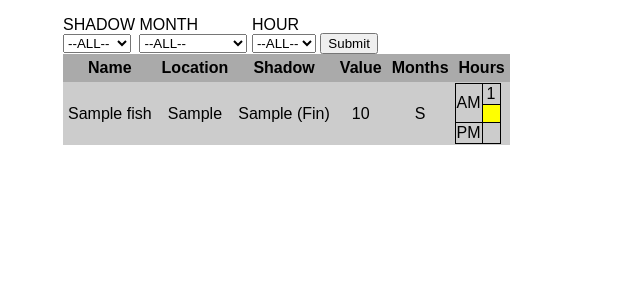
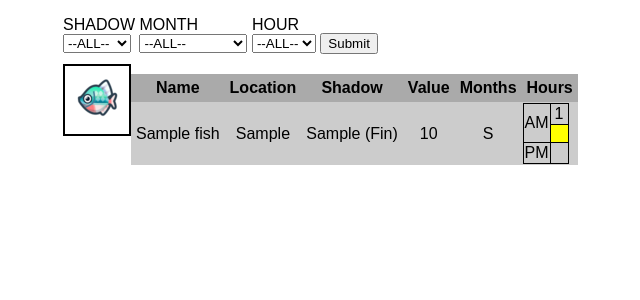
Before and after one commit to rmorriscpux/acnh, a Django app: page /fish/ in a window 1280 px wide. Shown: the part 42-342 px from the top of the page, without its empty margins (77-717 px from the left). Run offline with Django 3.2, Linux system fonts and the light colour scheme; tables that the repository leaves empty hold one stand-in row (values such as "Sample post"); some libraries are stand-ins or nearby versions.

Commit message:
Display graphics for each bug, fish, sea creature. Semi-transparent when filtered out.

```diff
--- a/acnh/settings.py
+++ b/acnh/settings.py
@@ -32,6 +32,7 @@ ALLOWED_HOSTS = []
 
 INSTALLED_APPS = [
     'collectables',
+    'mathfilters',
     'django.contrib.admin',
     'django.contrib.auth',
     'django.contrib.contenttypes',
--- a/collectables/static/css/style.css
+++ b/collectables/static/css/style.css
@@ -7,8 +7,21 @@ div#wrapper{
     width: 1000px;
     display: block;
 }
+div.flex-row{
+    margin-top: 10px;
+}
 div.selection-form-item{
     display: inline-block;
+}
+div#graphic_grid{
+    display: flex;
+}
+div#graphic_grid div.graphic-column{
+    display: inline;
+}
+div#graphic_grid div.graphic-box{
+    display: block;
+    border: 2px solid black;
 }
 ul#nav_menu{
     list-style-type: none;
@@ -61,3 +74,9 @@ table#active_time td.active-hour{
 table#active_time td.inactive-hour{
     background-color: transparent;
 }
+img.active-img{
+    opacity: 1;
+}
+img.inactive-img{
+    opacity: 0.3;
+}
--- a/collectables/templates/fish.html
+++ b/collectables/templates/fish.html
@@ -1,6 +1,7 @@
 <!DOCTYPE html>
 <html lang="en">
 {% load static %}
+{% load mathfilters %}
 <head>
     <meta charset="UTF-8">
     <meta http-equiv="X-UA-Compatible" content="IE=edge">
@@ -10,14 +11,14 @@
 </head>
 <body>
     <div id="wrapper">
-        <div id="header">
+        <div class="flex-row" id="header">
             <ul id="nav_menu">
                 <li><a href="/bugs/">Bugs</a></li>
                 <li><a href="/fish/">Fish</a></li>
                 <li><a href="/sea_creatures/">Sea Creatures</a></li>
             </ul>
         </div>
-        <div id="selection">
+        <div class="flex-row" id="selection">
             <form id="selection_filter" action="/fish/" method="POST">
                 {% csrf_token %}
                 <div class="selection-form-item">
@@ -49,7 +50,16 @@
                 </div>
             </form>
         </div>
-        <div id="list">
+        <div class="flex-row" id="graphic_grid">
+            {% for fish in all_fishes %}
+                {% if forloop.counter|mod:5 == 1 %}<div class="graphic-column" id="graphic_col_{{ forloop.counter|intdiv:5 }}">{% endif %}
+                    <div class="graphic-box" id="fish_{{ fish.id }}">
+                        <img alt="{{ fish.name }}" src="{% static 'img/fish/'|add:fish.img_name %}" class="{% if fish in fishes %}active-img{% else %}inactive-img{% endif %}">
+                    </div>
+                {% if forloop.counter|mod:5 == 0 %}</div>{% endif %}
+            {% endfor %}
+        </div>
+        <div class="flex-row" id="list">
             <table id="list_table">
                 <tr class="header">
                     <th>Name</th>
--- a/collectables/views.py
+++ b/collectables/views.py
@@ -38,6 +38,7 @@ def bugs(request):
         context['current_hour'] = ""
     context['months'] = Month.objects.all()
     context['hours'] = Hour.objects.all()
+    context['all_bugs'] = Bug.objects.all()
     return render(request, "bugs.html", context)
 
 def fish(request):
@@ -85,6 +86,7 @@ def fish(request):
     context['months'] = Month.objects.all()
     context['hours'] = Hour.objects.all()
     context['shadows'] = Shadow.objects.all()
+    context['all_fishes'] = Fish.objects.all()
     return render(request, "fish.html", context)
 
 def sea_creatures(request):
@@ -132,4 +134,5 @@ def sea_creatures(request):
     context['months'] = Month.objects.all()
     context['hours'] = Hour.objects.all()
     context['shadows'] = Shadow.objects.annotate(Count('sea_creatures')).filter(sea_creatures__count__gt=0)
+    context['all_sea_creatures'] = SeaCreature.objects.all()
     return render(request, "sea_creatures.html", context)
```
Also changed, not shown: collectables/templates/bugs.html (+13 -3 lines), collectables/templates/sea_creatures.html (+13 -3 lines).
